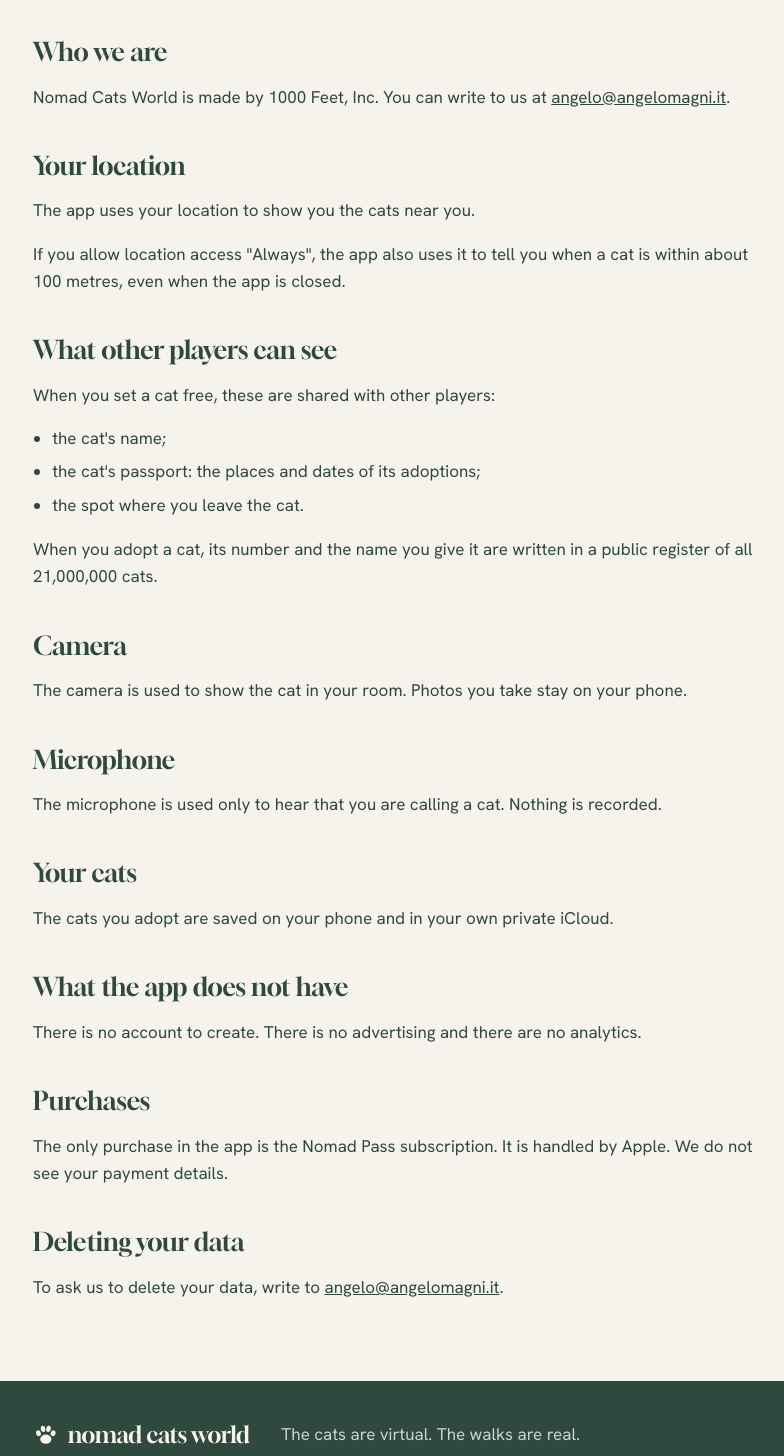
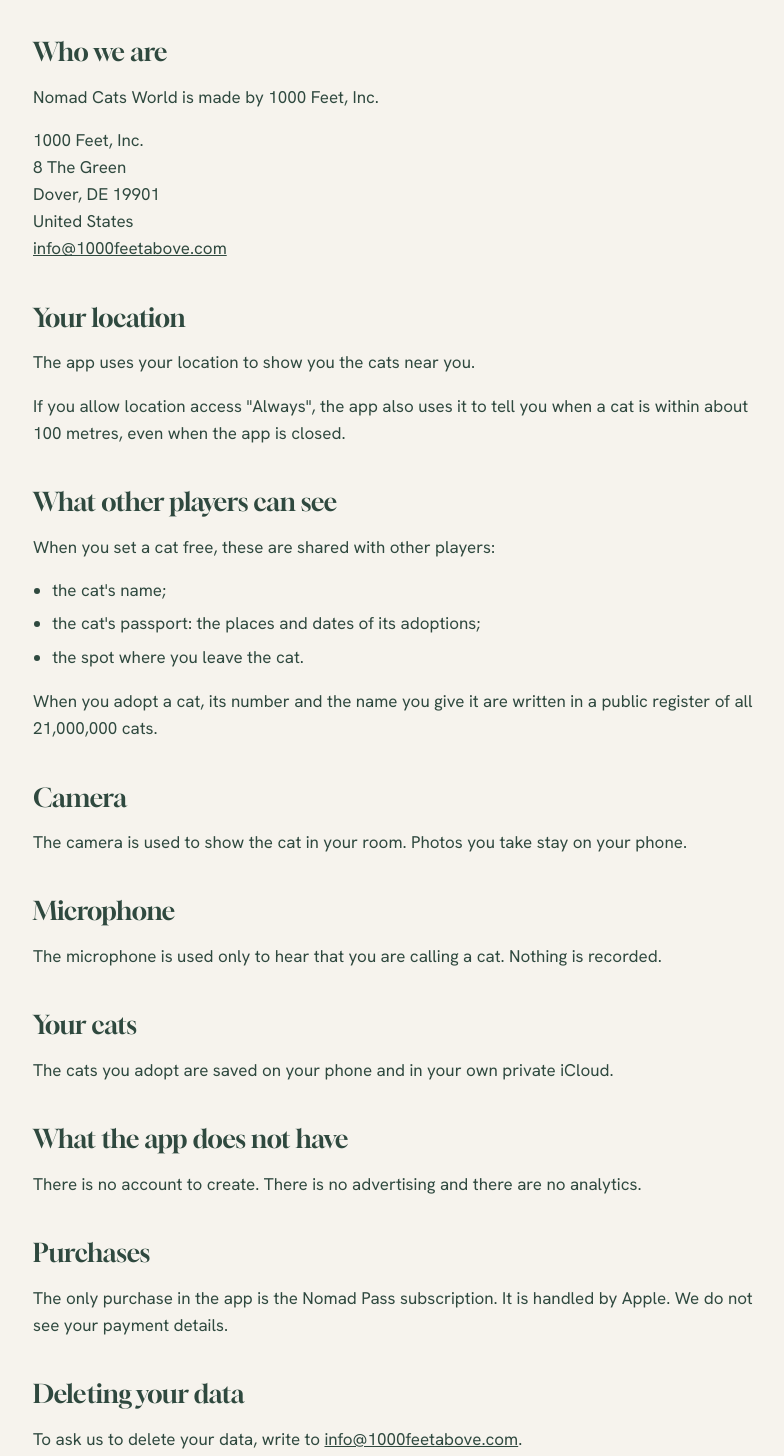
Before and after one commit to 1000Feet/nomadcatsworld, a plain HTML site: page sito/privacy.html in a window 1280 px wide. Shown: the part 242-1698 px from the top of the page, without its empty margins (31-815 px from the left). Drawn offline with Linux system fonts and the light colour scheme.

Commit message:
Privacy: contact info@1000feetabove.com and the company's postal address
Co-Authored-By: Claude Opus 5.5 <noreply@anthropic.com>
Claude-Session: https://claude.ai/code/session_01Aj2SrvLvYfrXWaUKHtk3GV

```diff
--- a/sito/privacy.html
+++ b/sito/privacy.html
@@ -24,7 +24,14 @@
     <p>This page explains what the Nomad Cats World app uses, what it shares and what it does not.</p>
 
     <h2>Who we are</h2>
-    <p>Nomad Cats World is made by 1000 Feet, Inc. You can write to us at <a href="mailto:angelo@angelomagni.it">angelo@angelomagni.it</a>.</p>
+    <p>Nomad Cats World is made by 1000 Feet, Inc.</p>
+    <address>
+      1000 Feet, Inc.<br>
+      8 The Green<br>
+      Dover, DE 19901<br>
+      United States<br>
+      <a href="mailto:info@1000feetabove.com">info@1000feetabove.com</a>
+    </address>
 
     <h2>Your location</h2>
     <p>The app uses your location to show you the cats near you.</p>
@@ -55,7 +62,7 @@
     <p>The only purchase in the app is the Nomad Pass subscription. It is handled by Apple. We do not see your payment details.</p>
 
     <h2>Deleting your data</h2>
-    <p>To ask us to delete your data, write to <a href="mailto:angelo@angelomagni.it">angelo@angelomagni.it</a>.</p>
+    <p>To ask us to delete your data, write to <a href="mailto:info@1000feetabove.com">info@1000feetabove.com</a>.</p>
   </main>
 
   <footer class="foot">
@@ -66,7 +73,7 @@
     <p>The cats are virtual. The walks are real.</p>
     <nav aria-label="Legal and contact">
       <a href="privacy.html" aria-current="page">Privacy</a>
-      <a href="mailto:angelo@angelomagni.it">angelo@angelomagni.it</a>
+      <a href="mailto:info@1000feetabove.com">info@1000feetabove.com</a>
     </nav>
     <p class="foot-legal">© 2026 1000 Feet, Inc.</p>
   </footer>
```
Also changed, not shown: sito/index.html (+1 -1 lines), 1 other file.
